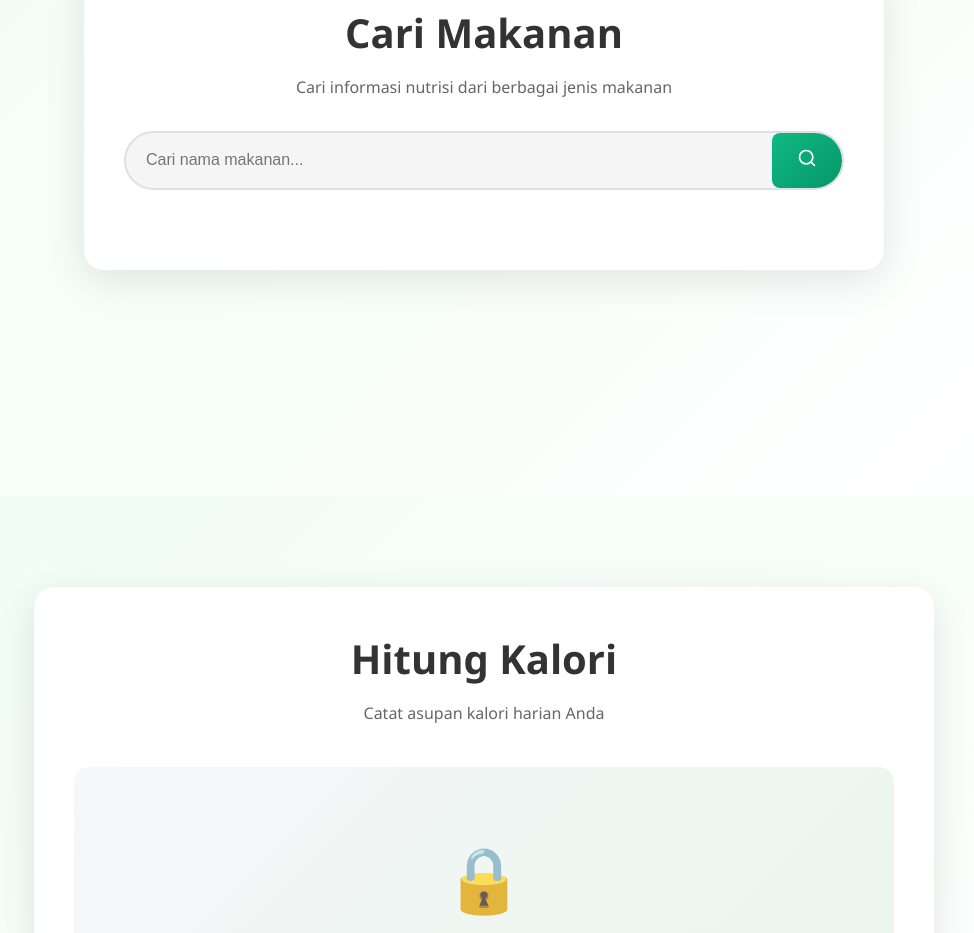
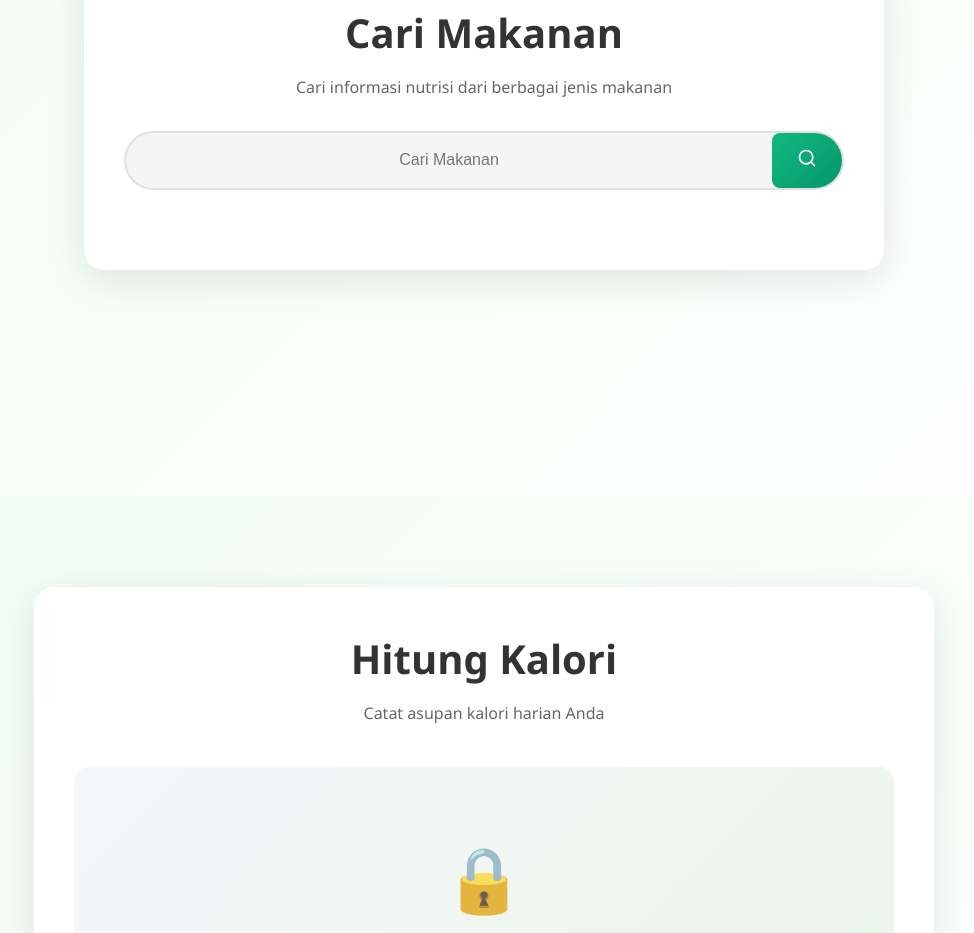
Before and after one commit to iyeppp/piring-sehat, a React (Vite) app: page / in a window 1280 px wide. Shown: the part 3180-4113 px from the top of the page, without its empty margins (156-1130 px from the left). Built offline with nearby package versions, Linux system fonts and the light colour scheme.

Commit message:
memperbaiki tombol cari makanan

```diff
--- a/src/components/CariMakanan.css
+++ b/src/components/CariMakanan.css
@@ -50,6 +50,7 @@
 }
 
 .search-input {
+  text-align: center;
   flex: 1;
   padding: 15px 20px;
   border: none;
@@ -64,11 +65,12 @@
   border: none;
   color: white;
   cursor: pointer;
-  transition: opacity 0.3s;
 }
 
 .search-button:hover {
-  opacity: 0.9;
+  opacity: 0.8;
+  transition: none;
+  transform: none;
 }
 
 .empty-state {
--- a/src/components/CariMakanan.jsx
+++ b/src/components/CariMakanan.jsx
@@ -23,7 +23,7 @@ function CariMakanan() {
               type="text"
               value={searchTerm}
               onChange={(e) => setSearchTerm(e.target.value)}
-              placeholder="Cari nama makanan..."
+              placeholder="Cari Makanan"
               className="search-input"
             />
             <button type="submit" className="search-button">
```
